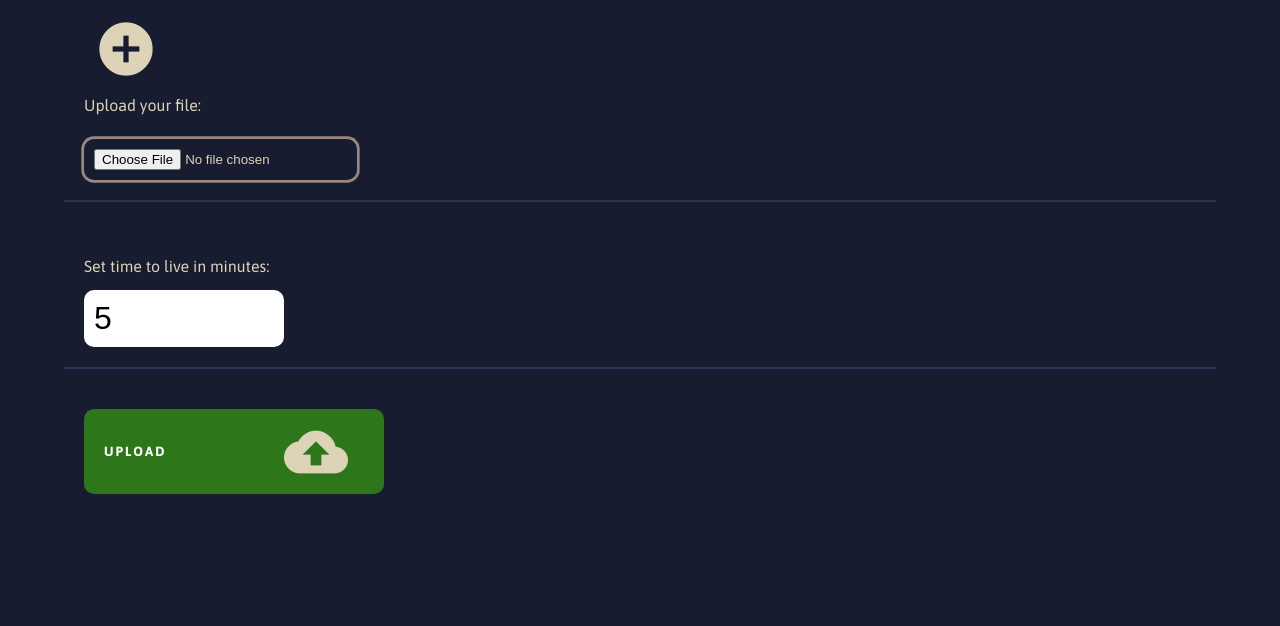
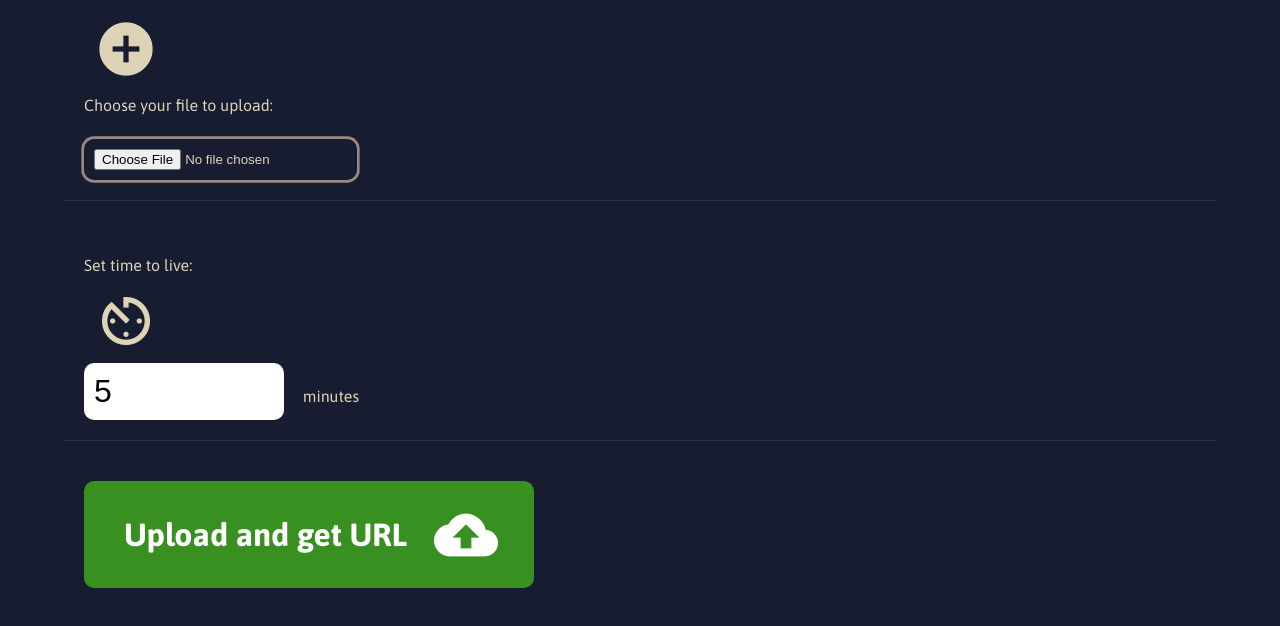
Before and after one commit to ThePaavero/self-destruct-link, a website: page client/index.html in a window 1280 px wide. Shown: the part 98-724 px from the top of the page. Drawn offline with nearby package versions, Linux system fonts and the light colour scheme; files that its build step writes are made by us from their sources.

Commit message:
Looking alright.

```diff
--- a/client/index.html
+++ b/client/index.html
@@ -16,19 +16,21 @@
       <label>
         <i class="material-icons">add_circle</i>
         <span>
-          Upload your file:
+          Choose your file to upload:
         </span>
         <input type="file" required autofocus name="file" class="custom-file-input"/>
       </label>
     </p>
-    <p>
+    <p class="set-time-para">
       <label>
-        <span>Set time to live in minutes:</span>
+        <span>Set time to live:</span>
+        <i class="material-icons">av_timer</i>
         <input type="number" min="1" value="5" required name="ttlInMinutes"/>
+        <span class="post-label">minutes</span>
       </label>
     </p>
     <p class="upload-cta-area">
-      <input type="submit" value="Upload"/>
+      <input type="submit" value="Upload and get URL"/>
       <span class="icon">
         <i class="material-icons">cloud_upload</i>
       </span>
--- a/client/style.scss
+++ b/client/style.scss
@@ -37,7 +37,7 @@ header {
 form {
 
   p {
-    border-bottom: solid 2px $weak;
+    border-bottom: solid 1px $weak;
     margin-bottom: 20px;
     padding: 20px;
 
@@ -60,6 +60,15 @@ form {
     }
   }
 
+  .set-time-para {
+
+    i {
+      display: block;
+      margin-bottom: 10px;
+      font-size: 4rem !important;
+    }
+  }
+
   input[type="number"] {
     padding: 10px;
     font-size: 2rem;
@@ -73,24 +82,25 @@ form {
     position: relative;
 
     input[type="submit"] {
+      cursor: pointer;
       border: none;
       border-radius: 10px;
-      padding: 35px 20px;
-      background-color: #2d761a;
+      padding: 35px 40px;
+      background-color: #379020;
       color: #fff;
       font-family: inherit;
-      text-transform: uppercase;
+      font-size: 2rem;
       font-weight: bold;
-      letter-spacing: 2px;
-      width: 300px;
+      width: 450px;
       text-align: left;
     }
 
     span.icon {
       position: absolute;
-      left: 220px;
+      left: 370px;
       top: 50%;
       transform: translateY(-50%);
+      color: #fff;
 
       i {
         font-size: 4rem;
@@ -109,6 +119,11 @@ form {
       padding: 10px;
       border-radius: 10px !important;
     }
+  }
+
+  .post-label {
+    display: inline-block;
+    margin-left: 15px;
   }
 }
 
```
